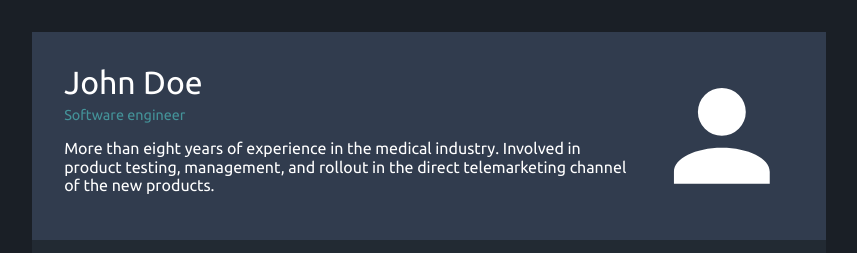
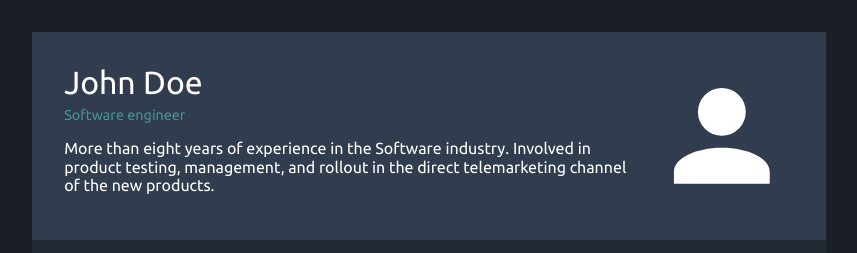
Before and after one commit to NabilHadi/cv-app, a React (Create React App) app: page / in a window 1280 px wide. Shown: the top 253 px of the page, without its empty margins (211-1068 px from the left). Built offline with nearby package versions, Linux system fonts and the light colour scheme.

Commit message:
change a word

```diff
--- a/src/components/CV.js
+++ b/src/components/CV.js
@@ -28,7 +28,7 @@ const CV = () => {
     },
     aboutDescription: {
       content:
-        "More than eight years of experience in the medical industry. Involved in product testing, management, and rollout in the direct telemarketing channel of the new products.",
+        "More than eight years of experience in the Software industry. Involved in product testing, management, and rollout in the direct telemarketing channel of the new products.",
       desc: "Enter A brief description about you",
       isEditing: false,
     },
```
